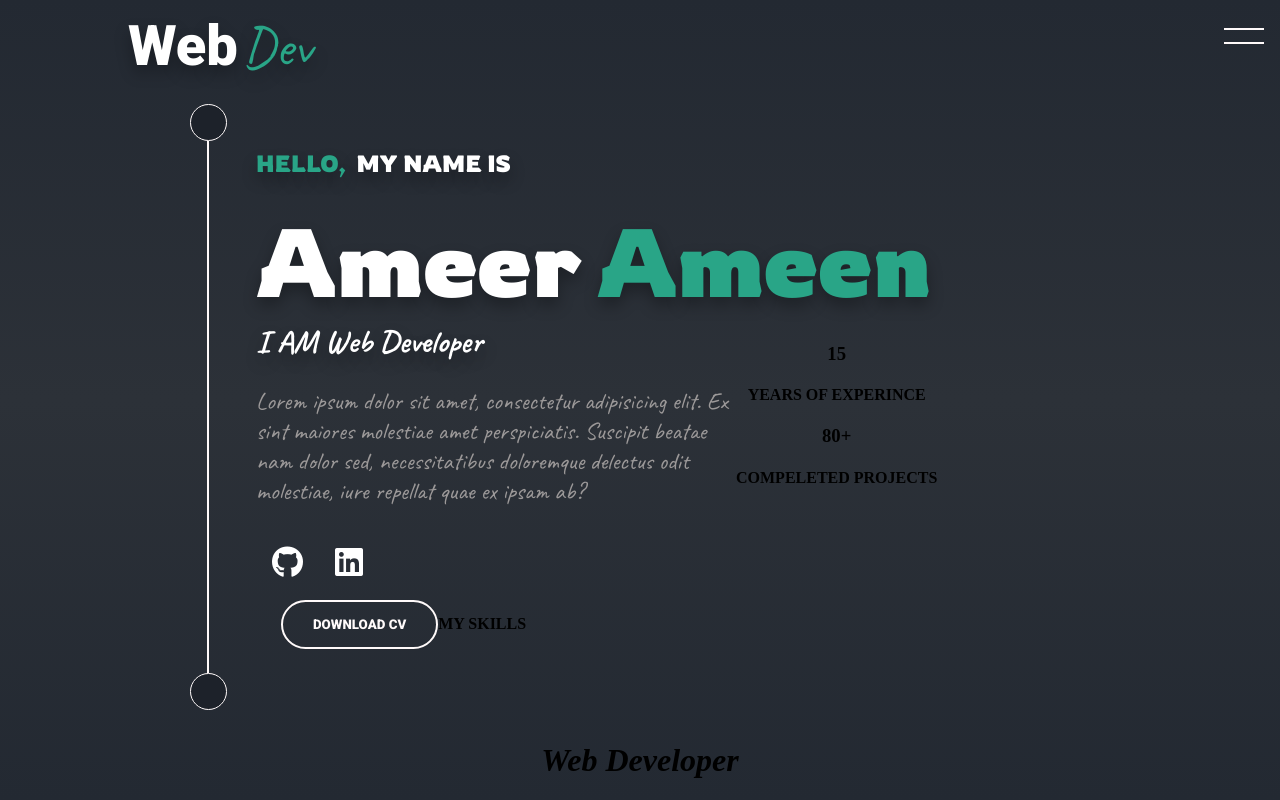
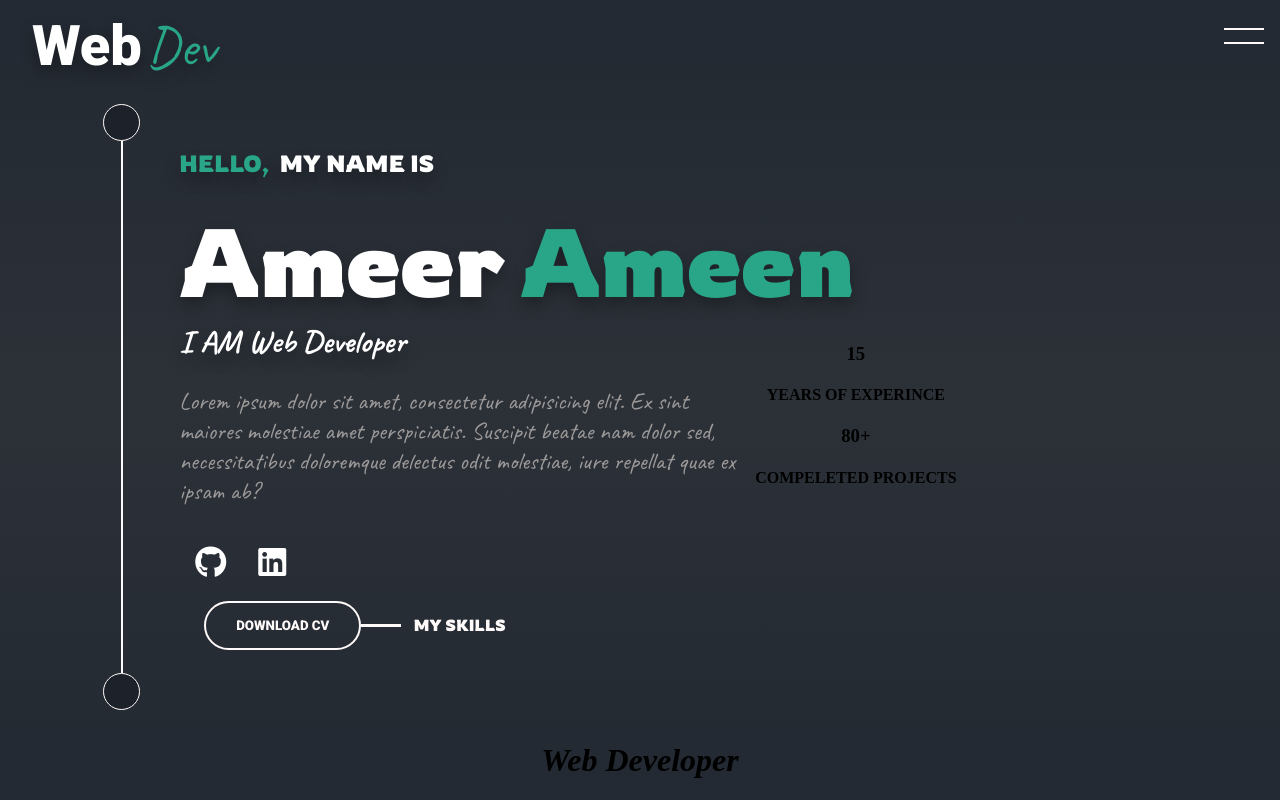
Before and after one commit to Ameer2000Mzori/Personel-Portfolio-Website, a website built with webpack: page src/index.html in a window 1280 px wide. Built offline with nearby package versions, Linux system fonts and the light colour scheme; a web font is replaced by a local one.

Commit message:
bug fix some sizing change

```diff
--- a/src/index.html
+++ b/src/index.html
@@ -101,7 +101,7 @@
             <div class="cv-Btn-Down">
               <button class="down-Btn">DOWNLOAD CV</button>
               <div class="line-Decoration"></div>
-              <h4>MY SKILLS</h4>
+              <h4 class="text-Btn-Last">MY SKILLS</h4>
             </div>
           </div>
         </div>
--- a/src/style.scss
+++ b/src/style.scss
@@ -186,7 +186,7 @@ body {
   .header-Top-Wrap {
     display: flex;
     height: 15%;
-    width: 80%;
+    width: 95%;
     text-align: center;
     align-items: center;
     text-shadow: 0 0.5rem 1rem rgba(0, 0, 0, 0.3);
@@ -216,7 +216,7 @@ body {
   }
 
   .header-Top-Mid {
-    width: 75%;
+    width: 90%;
     height: 100%;
     display: flex;
     flex-direction: row;
@@ -412,6 +412,19 @@ body {
               }
             }
           }
+
+          .line-Decoration {
+            width: 40px;
+            height: 3px;
+            display: block;
+            background-color: snow;
+            margin-right: 12px;
+          }
+
+          .text-Btn-Last {
+            font-family: $fontThree;
+            color: snow;
+          }
         }
       }
     }
```
Also changed, not shown: src/style.css, 1 other file.
